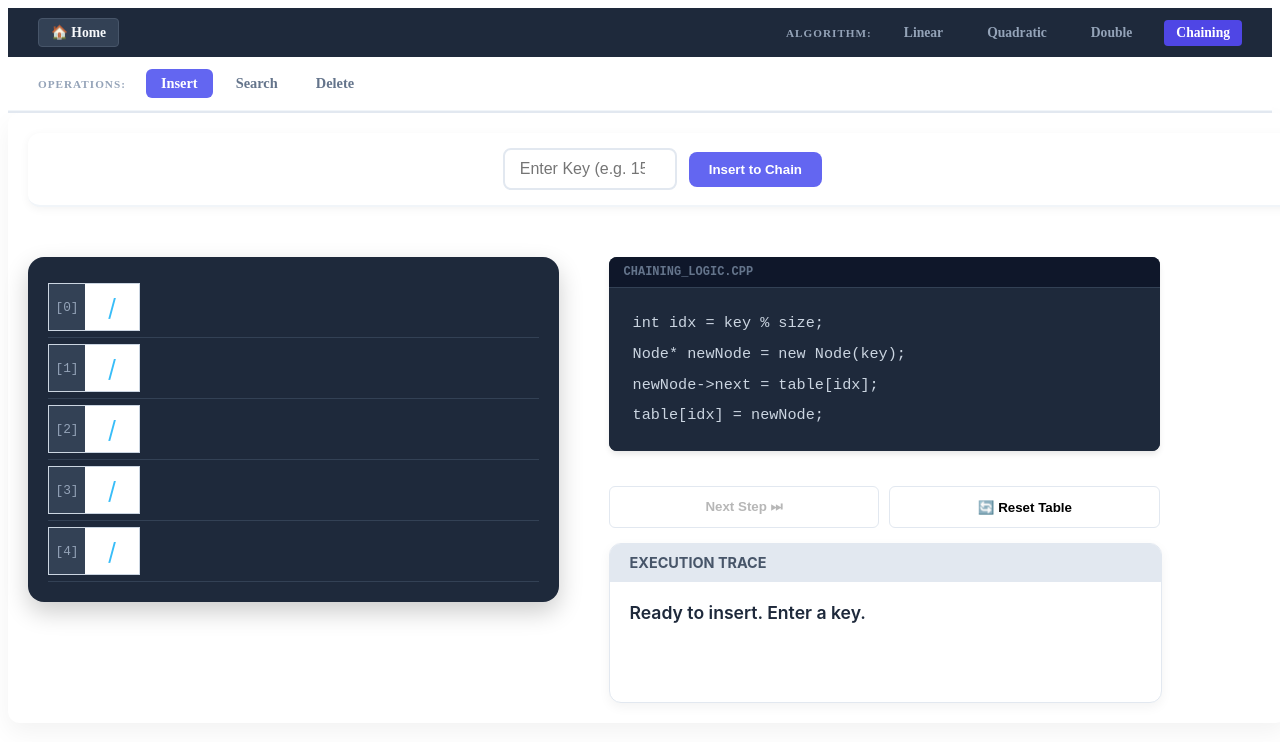
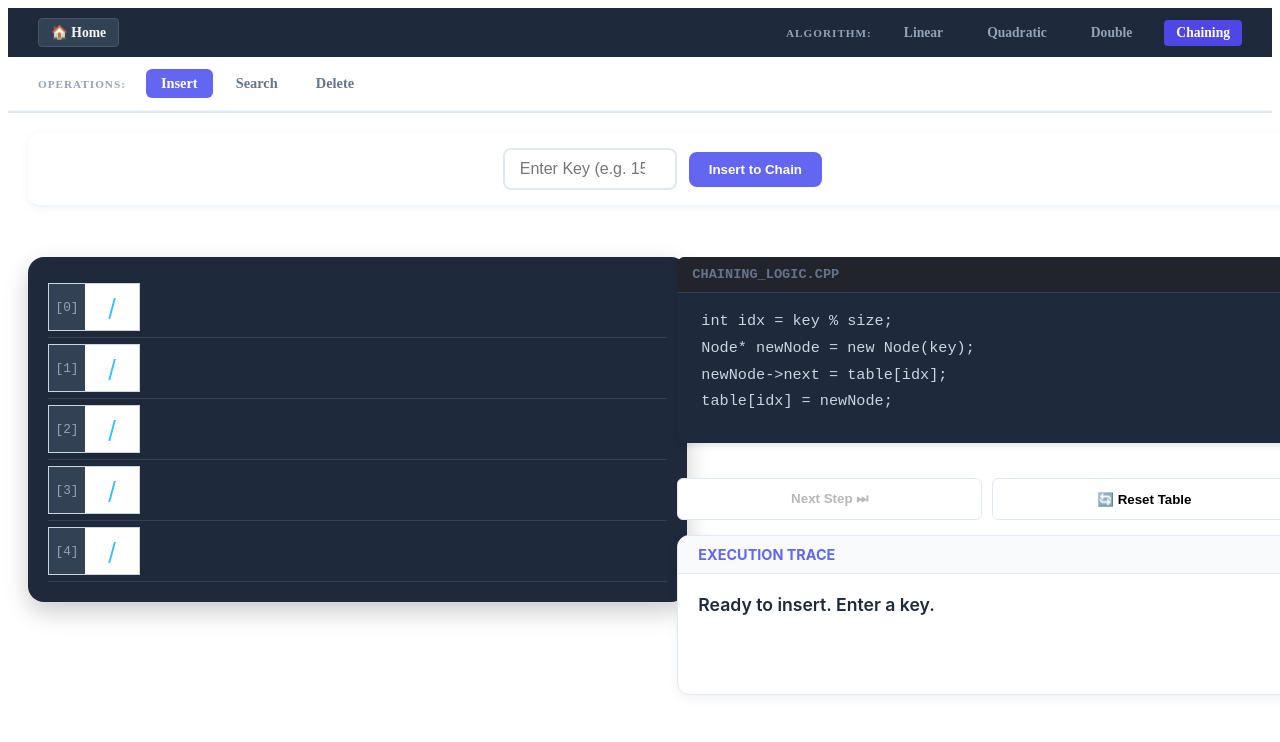
Before and after one commit to Mustaqeem-Codes/DSA_Insight, a React (Vite) app: page /chaining/chaining-insert in a window 1280 px wide. Shown: the top 742 px of the page. Built offline with nearby package versions, Linux system fonts and the light colour scheme.

Commit message:
Add before roll abck changed

```diff
--- a/src/components/ChainingInsert.jsx
+++ b/src/components/ChainingInsert.jsx
@@ -60,7 +60,7 @@ const ChainingInsert = () => {
   };
 
   return (
-    <div className="linear-hashing-wrapper">
+    <div className="chaining-viz-container">
       <div className="viz-header">
         <div className="input-box">
           <input
@@ -77,7 +77,7 @@ const ChainingInsert = () => {
       </div>
 
       <div className="viz-body">
-        {/* LEFT COLUMN: Visualization */}
+        {/* LEFT COLUMN */}
         <div className="table-column">
           <div className="chaining-memory-stack">
             {table.map((chain, i) => (
@@ -102,7 +102,7 @@ const ChainingInsert = () => {
           </div>
         </div>
 
-        {/* RIGHT COLUMN: Code + Controls + Trace */}
+        {/* RIGHT COLUMN */}
         <div className="logic-column">
           <div className="cpp-card">
             <div className="cpp-header">chaining_logic.cpp</div>
--- a/src/styles/ChainHashing.css
+++ b/src/styles/ChainHashing.css
@@ -1,5 +1,5 @@
-/* --- Global Wrapper --- */
-.linear-hashing-wrapper {
+/* --- Scoped Wrapper --- */
+.chaining-viz-container {
   width: 98%;
   max-width: 1800px;
   margin: 0 auto;
@@ -10,7 +10,8 @@
   font-family: 'Inter', sans-serif;
 }
 
-.viz-header {
+/* --- Scoped Header --- */
+.chaining-viz-container .viz-header {
   width: 100%;
   display: flex;
   justify-content: center;
@@ -20,30 +21,30 @@
   box-shadow: 0 2px 10px rgba(0,0,0,0.05);
 }
 
-/* --- The 50/50 Split Body --- */
-.viz-body {
+/* --- Scoped 50/50 Body --- */
+.chaining-viz-container .viz-body {
   display: flex;
   flex-direction: row;
-  width: 99%;
-  gap: 90px;
+  width: 100%;
+  gap: 30px;
   min-height: 400px;
 }
 
-.table-column {
-  flex: 0 0 40%;
+.chaining-viz-container .table-column {
+  flex: 0 0 50%;
   display: flex;
   flex-direction: column;
 }
 
-.logic-column {
-  flex: 0 0 45%;
+.chaining-viz-container .logic-column {
+  flex: 0 0 50%;
   display: flex;
   flex-direction: column;
-  gap: 15px; /* Tightened gap for a unified look */
+  gap: 15px;
 }
 
-/* --- Visualization Design --- */
-.chaining-memory-stack {
+/* --- Scoped Visualization Elements --- */
+.chaining-viz-container .chaining-memory-stack {
   width: 100%;
   background: #1e293b;
   padding: 20px;
@@ -51,14 +52,14 @@
   box-shadow: 0 10px 25px rgba(0,0,0,0.2);
 }
 
-.chain-row-container {
+.chaining-viz-container .chain-row-container {
   display: flex;
   align-items: center;
   height: 60px;
   border-bottom: 1px solid #334155;
 }
 
-.chain-array-slot {
+.chaining-viz-container .chain-array-slot {
   width: 90px;
   height: 46px;
   display: flex;
@@ -66,7 +67,7 @@
   border: 1px solid #cbd5e1;
 }
 
-.bucket-idx {
+.chaining-viz-container .bucket-idx {
   width: 40%;
   background: #334155;
   color: #94a3b8;
@@ -77,7 +78,7 @@
   font-family: monospace;
 }
 
-.bucket-ptr {
+.chaining-viz-container .bucket-ptr {
   width: 60%;
   display: flex;
   align-items: center;
@@ -86,13 +87,13 @@
   color: #38bdf8;
 }
 
-.active-bucket {
+.chaining-viz-container .active-bucket {
   border: 3px solid #fde047;
   transform: scale(1.02);
   z-index: 2;
 }
 
-.chain-list-area {
+.chaining-viz-container .chain-list-area {
   display: flex;
   align-items: center;
   overflow-x: auto;
@@ -100,7 +101,7 @@
   flex: 1;
 }
 
-.node-box {
+.chaining-viz-container .node-box {
   min-width: 55px;
   height: 38px;
   background: #ffffff;
@@ -113,23 +114,36 @@
   color: #1e293b;
 }
 
-.node-new {
+.chaining-viz-container .node-new {
   background: #dcfce7;
   border-color: #22c55e;
   animation: nodePop 0.4s ease-out;
 }
 
-/* --- Unified Logic/Trace Column Styles --- */
-.description-card {
-  width: 100%; /* Now fills the right column */
+.chaining-viz-container .node-arrow {
+  color: #38bdf8;
+  font-weight: bold;
+  margin: 0 10px;
+}
+
+.chaining-viz-container .node-null {
+  margin-left: 15px;
+  color: #64748b;
+  font-family: monospace;
+  font-weight: bold;
+}
+
+/* --- Scoped Right Column Elements --- */
+.chaining-viz-container .description-card {
+  width: 100%;
   background: white;
   border-radius: 12px;
   border: 1px solid #e2e8f0;
   box-shadow: 0 4px 12px rgba(0,0,0,0.05);
-  margin-top: auto; /* Pushes trace to the bottom of the logic column */
+  margin-top: auto;
 }
 
-.desc-header {
+.chaining-viz-container .desc-header {
   background: #f8fafc;
   padding: 10px 20px;
   border-bottom: 1px solid #e2e8f0;
@@ -138,7 +152,7 @@
   font-size: 0.9rem;
 }
 
-.desc-content {
+.chaining-viz-container .desc-content {
   padding: 20px;
   text-align: left;
   font-size: 1rem;
@@ -146,6 +160,33 @@
   min-height: 80px;
 }
 
+/* Keep Code styles safe */
+.chaining-viz-container .cpp-card {
+  background: #282c34;
+  color: #abb2bf;
+  border-radius: 8px;
+  overflow: hidden;
+}
+
+.chaining-viz-container .cpp-header {
+  background: #21252b;
+  padding: 10px 15px;
+  font-size: 0.85rem;
+}
+
+.chaining-viz-container .cpp-content {
+  padding: 15px;
+}
+
+.chaining-viz-container .cpp-line {
+  padding: 2px 5px;
+}
+
+.chaining-viz-container .cpp-active {
+  background: rgba(99, 102, 241, 0.3);
+  border-left: 3px solid #6366f1;
+}
+
 @keyframes nodePop {
   0% { transform: scale(0.5); opacity: 0; }
   100% { transform: scale(1); opacity: 1; }
```
